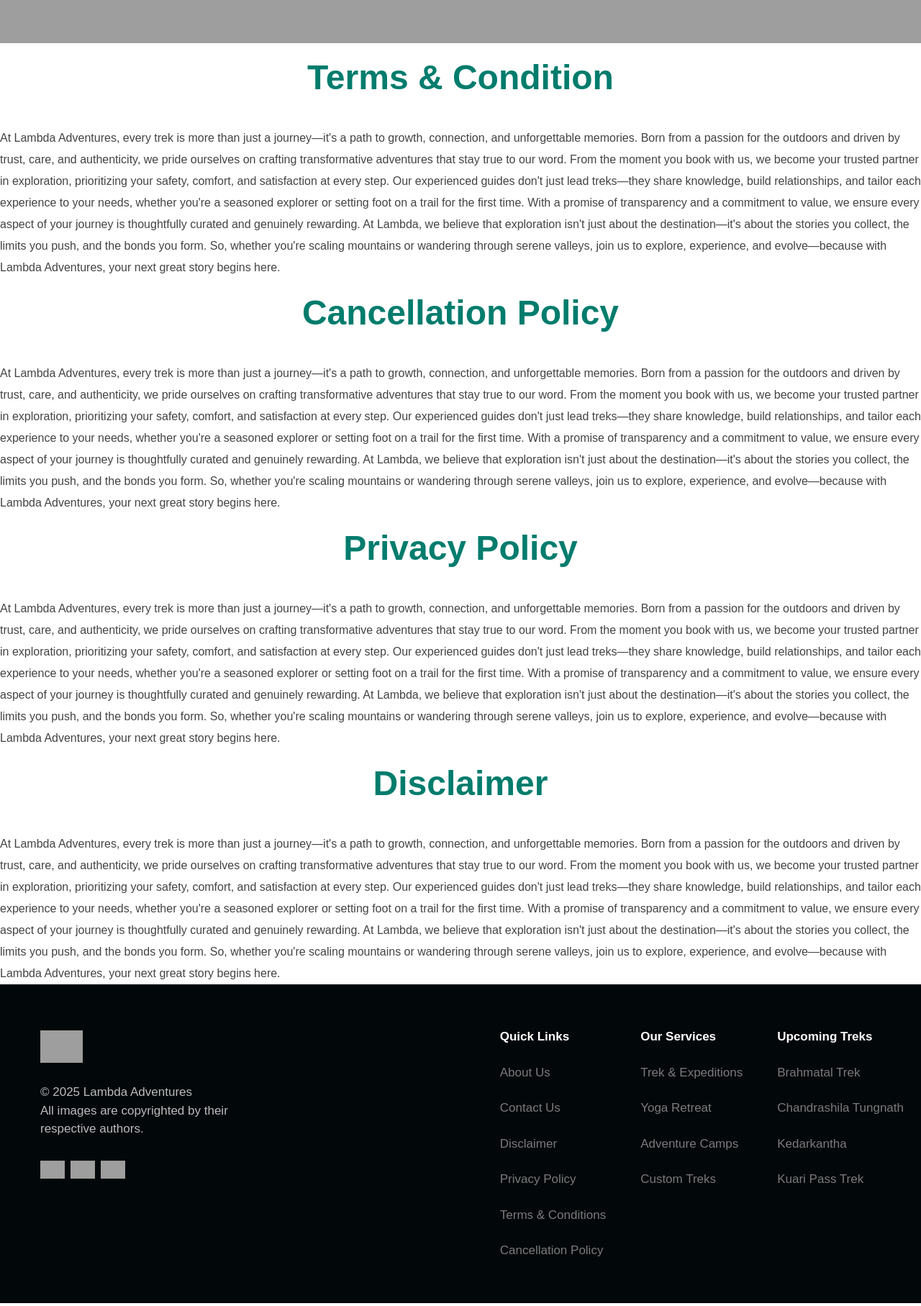
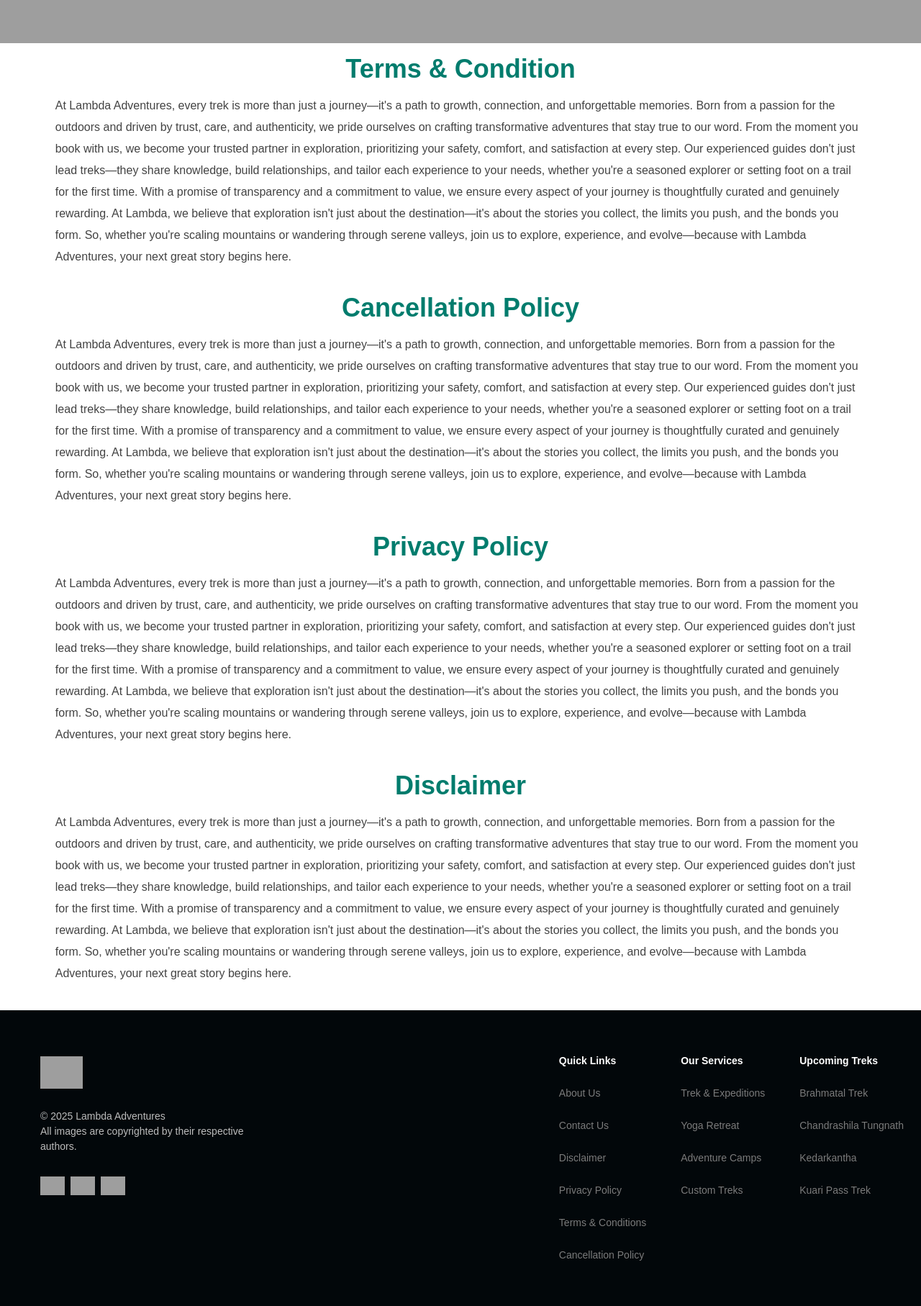
Before and after one commit to anuragprasoon/LambdaAdventures.com, a Next.js app: page /info in a window 1280 px wide. Shown: the part 454-2269 px from the top of the page at 72% size. Built offline with nearby package versions, Linux system fonts and the light colour scheme; grey boxes are pictures that could not be loaded.

Commit message:
footer+quickpages fixed

```diff
--- a/src/components/Footer.tsx
+++ b/src/components/Footer.tsx
@@ -3,12 +3,11 @@ import Link from "next/link";
 
 const Footer: React.FC = () => {
   return <>
-      <div className="bg-[rgba(2,7,10,1)] flex min-h-[222px] w-full mt-[104px] max-md:max-w-full max-md:mt-10" />
+      <div className="bg-[rgba(2,7,10,1)] flex min-h-[222px] w-full mt-[104px] max-md:max-w-full max-md:mt-[0px]" />
       <div className="z-10 mt-[-326px] w-full max-md:max-w-full max-md:mt-[-200px]">
-
         <div className="bg-[rgba(2,7,10,1)] flex min-h-[406px] w-full flex-wrap px-6 py-[60px] max-md:max-w-full max-md:px-5">
-          <div className="flex min-w-60 flex-col items-stretch grow shrink w-[279px] px-8 max-md:px-5">
-            <div className="max-w-full w-[285px] text-[17px] text-[rgba(188,188,188,1)] font-normal">
+          <div className="max-md:mb-[30px] flex min-w-60 flex-col items-stretch grow shrink w-[279px] px-8 max-md:px-5">
+            <div className="max-w-full w-[285px] text-[14px] text-[rgba(188,188,188,1)] font-normal">
             <Link href={'/'}><img src="https://cdn.builder.io/api/v1/image/assets/TEMP/f5d86b31aeefa680477dfb00b45ee4bad0741df4?placeholderIfAbsent=true" alt="Footer Logo" className="aspect-[1.11] object-contain w-[59px]" /></Link>
               <div className="mt-6">
                 © 2025 Lambda Adventures
@@ -28,8 +27,8 @@ const Footer: React.FC = () => {
               </a>
             </div>
           </div>
-          <div className="flex min-w-60 gap-[40px_48px] text-[17px] text-[rgba(123,123,123,1)] font-normal flex-wrap max-md:max-w-full">
-            <div>
+          <div className="flex min-w-60 gap-[40px_48px] text-[14px] text-[rgba(123,123,123,1)] font-normal flex-wrap max-md:max-w-full">
+            <div className="max-md:px-5">
               <h3 className="text-white font-bold">Quick Links</h3>
               <div className="mt-6 hover:text-white transition-colors cursor-pointer">
               <Link href={'/story'}>About Us</Link>
@@ -50,7 +49,7 @@ const Footer: React.FC = () => {
                 <Link href={'/info/#cancellation'}>Cancellation Policy</Link>
               </div>
             </div>
-            <div>
+            <div className="max-md:px-5">
               <h3 className="text-white font-bold">Our Services</h3>
               <div className="mt-6 hover:text-white transition-colors cursor-pointer">
                 <Link href={'/trek'}>Trek & Expeditions</Link>
@@ -65,7 +64,7 @@ const Footer: React.FC = () => {
                 Custom Treks
               </div>
             </div>
-            <div>
+            <div className="max-md:hidden">
               <h3 className="text-white font-bold">Upcoming Treks</h3>
               <div className="mt-6 hover:text-white transition-colors cursor-pointer">
                 Brahmatal Trek
--- a/src/components/Header.tsx
+++ b/src/components/Header.tsx
@@ -1,12 +1,17 @@
 
-import React from "react";
+import React , { useState }from "react";
 import Link from "next/link";
 import MenuIcon from '@mui/icons-material/Menu';
+import CloseIcon from '@mui/icons-material/Close';
+
+
+
 
 const Header: React.FC = () => {
+    const [isOpen, setIsOpen] = React.useState(false);
   return (
     <>
-    <div className="bg-white flex w-full items-center gap-[40px_100px] overflow-hidden text-[19px] text-black font-medium leading-none justify-between flex-wrap pl-[78px] pr-20 py-5 mx-auto max-md:max-w-full max-md:mr-0.5 max-md:px-5">
+    <div className="bg-white flex w-full items-center gap-[40px_100px] overflow-hidden text-[16px] text-black font-medium leading-none justify-between flex-wrap pl-[78px] pr-20 py-5 mx-auto max-md:max-w-full max-md:mr-0.5 max-md:px-5">
       <Link href="/"><img
         src="https://cdn.builder.io/api/v1/image/assets/TEMP/b2fa7c30181431a02d611b8ae9935850086686e9?placeholderIfAbsent=true"
         alt="Company Logo"
@@ -29,15 +34,16 @@ const Header: React.FC = () => {
         <Link  href={'/contact'}>Contact Us</Link>
         </div>
         <div className="md:hidden self-stretch ml-auto my-auto cursor-pointer hover:text-[rgba(1,124,109,1)]">
-        <MenuIcon className="text-2xl"/>
+        <MenuIcon className="text-2xl" onClick={() => setIsOpen(true)}/>
         </div>
 
       </div>
     </div>
 
-    <div className=" hidden top-0 right-0 h-screen w-[200px] float-right bg-[rgba(1,124,109,1)] flex flex-col items-start justify-start space-y-10 p-6 fixed z-50">
-    <div className=" cursor-pointer hover:text-black hidden">
-        <MenuIcon className="text-white text-2xl"/>
+    <div className={`md:hidden ${isOpen ? "flex" : "hidden"} top-0 right-0 h-screen w-[200px] float-right bg-[rgba(1,124,109,1)] flex-col items-start justify-start space-y-10 p-6 fixed z-50`}>
+
+    <div className=" cursor-pointer hover:text-black">
+        <CloseIcon className="text-white text-2xl" onClick={() => setIsOpen(false)}/>
     </div>
     <div className="cursor-pointer hover:text-black">
           <Link  href={'/trek'}>Treks & Expeditions</Link>
--- a/src/pages/info.tsx
+++ b/src/pages/info.tsx
@@ -10,11 +10,12 @@ export default function Info() {
         <link rel="icon" href="/favicon.ico" />
       </Head>
       <StoryHero/>
-      <section id="terms">
-      <h1 className="w-full text-5xl text-[rgba(1,124,109,1)] font-bold text-center leading-loose max-md:max-w-full max-md:text-[40px]">
+      <div className="px-[6%] mb-[140px]">
+      <section id="terms" className="mb-[20px]">
+      <h1 className="w-full text-4xl text-[rgba(1,124,109,1)] font-bold text-center leading-loose max-md:max-w-full max-md:text-[28px] mt-[10px">
         Terms & Condition
       </h1>
-      <p className="w-full text-base text-[rgba(67,67,67,1)] font-normal leading-[30px] mt-[21px] max-md:max-w-full">
+      <p className="w-full text-base text-[rgba(67,67,67,1)] font-normal leading-[30px] max-md:max-w-full">
         At Lambda Adventures, every trek is more than just a journey—it's a path
         to growth, connection, and unforgettable memories. Born from a passion
         for the outdoors and driven by trust, care, and authenticity, we pride
@@ -34,11 +35,11 @@ export default function Info() {
         story begins here.
       </p>
     </section>
-    <section id="cancellation">
-      <h1 className="w-full text-5xl text-[rgba(1,124,109,1)] font-bold text-center leading-loose max-md:max-w-full max-md:text-[40px]">
+    <section id="cancellation" className="mb-[20px]">
+      <h1 className="w-full text-4xl text-[rgba(1,124,109,1)] font-bold text-center leading-loose max-md:max-w-full max-md:text-[28px]">
         Cancellation Policy
       </h1>
-      <p className="w-full text-base text-[rgba(67,67,67,1)] font-normal leading-[30px] mt-[21px] max-md:max-w-full">
+      <p className="w-full text-base text-[rgba(67,67,67,1)] font-normal leading-[30px]  max-md:max-w-full">
         At Lambda Adventures, every trek is more than just a journey—it's a path
         to growth, connection, and unforgettable memories. Born from a passion
         for the outdoors and driven by trust, care, and authenticity, we pride
@@ -58,11 +59,11 @@ export default function Info() {
         story begins here.
       </p>
     </section>
-    <section id="privacy">
-      <h1 className="w-full text-5xl text-[rgba(1,124,109,1)] font-bold text-center leading-loose max-md:max-w-full max-md:text-[40px]">
+    <section id="privacy" className="mb-[20px]">
+      <h1 className="w-full text-4xl text-[rgba(1,124,109,1)] font-bold text-center leading-loose max-md:max-w-full max-md:text-[28px]">
         Privacy Policy
       </h1>
-      <p className="w-full text-base text-[rgba(67,67,67,1)] font-normal leading-[30px] mt-[21px] max-md:max-w-full">
+      <p className="w-full text-base text-[rgba(67,67,67,1)] font-normal leading-[30px] max-md:max-w-full">
         At Lambda Adventures, every trek is more than just a journey—it's a path
         to growth, connection, and unforgettable memories. Born from a passion
         for the outdoors and driven by trust, care, and authenticity, we pride
@@ -82,11 +83,11 @@ export default function Info() {
         story begins here.
       </p>
     </section>
-    <section id="disclaimer">
-      <h1 className="w-full text-5xl text-[rgba(1,124,109,1)] font-bold text-center leading-loose max-md:max-w-full max-md:text-[40px]">
+    <section id="disclaimer" className="mb-[20px]">
+      <h1 className="w-full text-4xl text-[rgba(1,124,109,1)] font-bold text-center leading-loose max-md:max-w-full max-md:text-[28px]">
         Disclaimer
       </h1>
-      <p className="w-full text-base text-[rgba(67,67,67,1)] font-normal leading-[30px] mt-[21px] max-md:max-w-full">
+      <p className="w-full text-base text-[rgba(67,67,67,1)] font-normal leading-[30px] max-md:max-w-full">
         At Lambda Adventures, every trek is more than just a journey—it's a path
         to growth, connection, and unforgettable memories. Born from a passion
         for the outdoors and driven by trust, care, and authenticity, we pride
@@ -106,7 +107,7 @@ export default function Info() {
         story begins here.
       </p>
     </section>
-
+    </div>
         </>
     )
 }
--- a/src/pages/story.tsx
+++ b/src/pages/story.tsx
@@ -12,8 +12,8 @@ export default function Story() {
       </Head>
       <StoryHero/>
       <div className="px-[6%]">
-      <section className="mb-60">
-      <h1 className="w-full text-5xl text-[rgba(1,124,109,1)] font-bold text-center leading-loose max-md:max-w-full max-md:text-[40px]">
+      <section className="mb-40 max-md:mb-[20px]">
+      <h1 className="w-full text-4xl text-[rgba(1,124,109,1)] font-bold text-center leading-loose max-md:max-w-full max-md:text-[28px] max-md:mt-[30px]">
         About Us
       </h1>
       <p className="w-full text-base text-[rgba(67,67,67,1)] font-normal leading-[30px] mt-[10px] max-md:max-w-full">
```
Also changed, not shown: src/components/ContactForm.tsx (+5 -4 lines).
